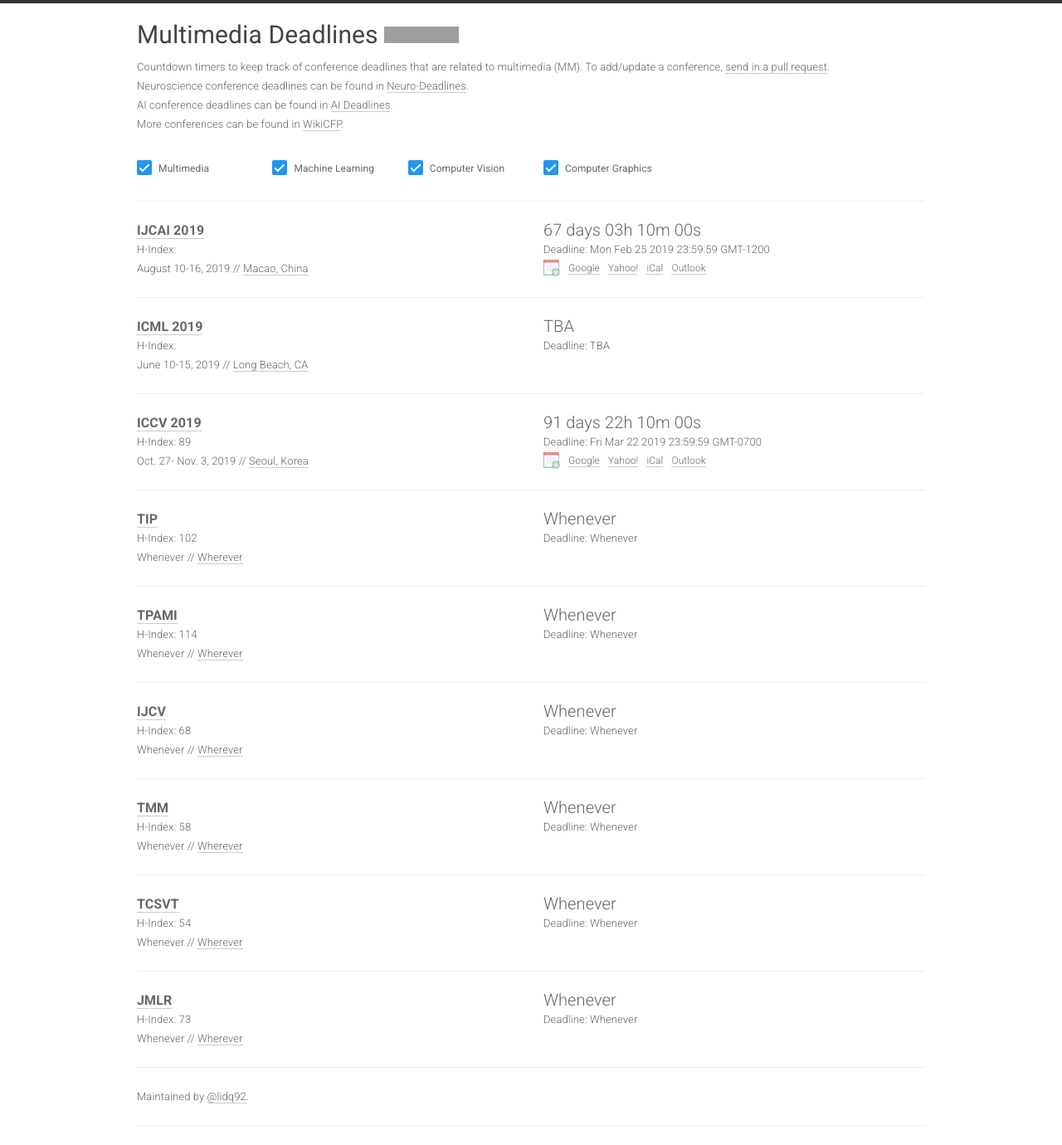
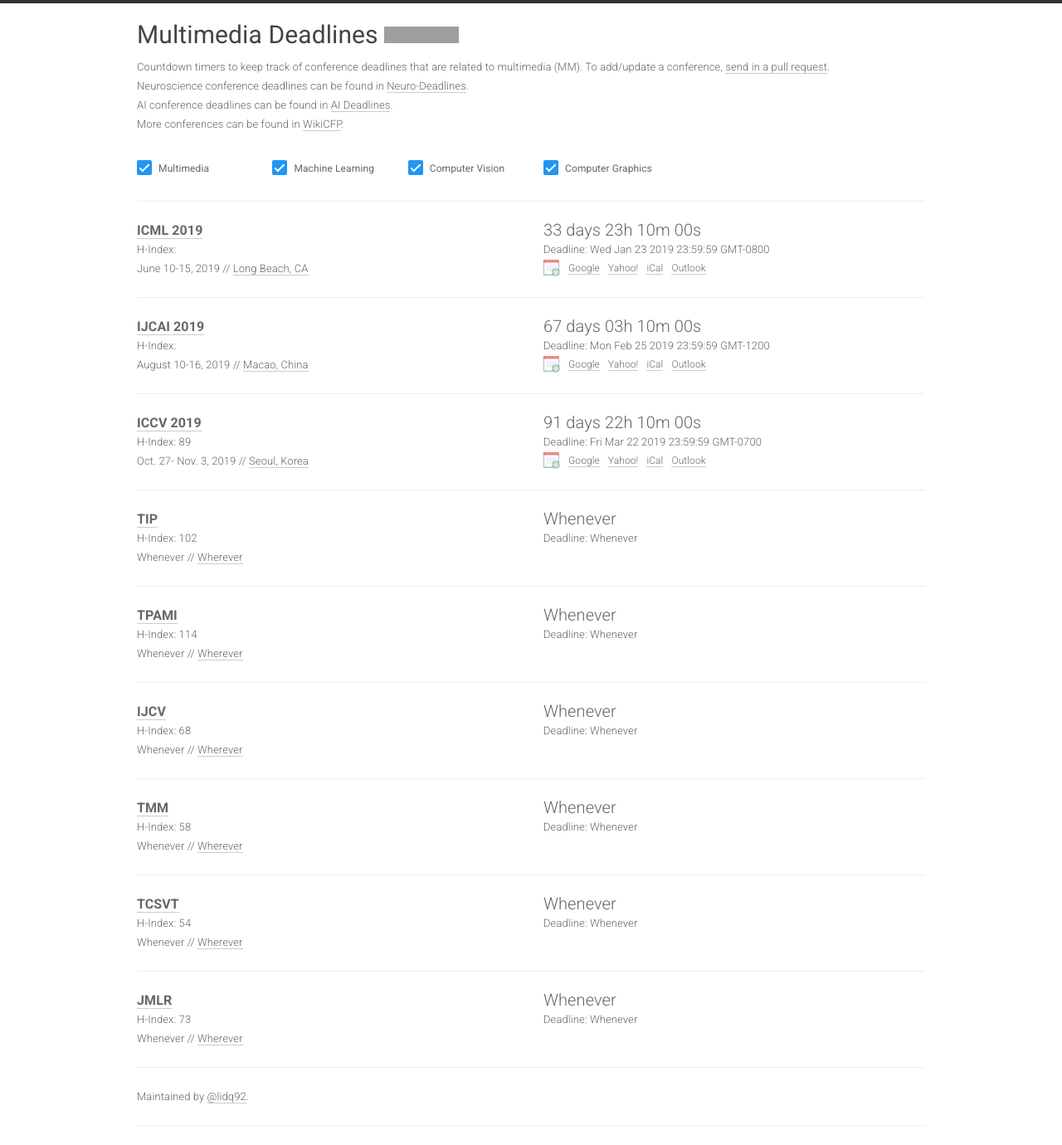
Before and after one commit to lidq92/lidq92.github.io, a Jekyll site: the page built from index.html, in a window 1280 px wide. Shown: the whole page at 83% size. Built offline with Jekyll 4.4.1, drawn with Linux system fonts in a browser that asks for light colours; nearby versions of some CDN libraries; some of the changed lines change nothing that is shown; grey boxes are pictures that could not be loaded.

Commit message:
Update conferences.yml

```diff
--- a/_data/conferences.yml
+++ b/_data/conferences.yml
@@ -1,5 +1,16 @@
 
 ---
+
+- name: ICML
+  year: 2019
+  id: icml19
+  link: https://icml.cc/Conferences/2019
+  deadline: "2019-01-23 23:59:59"
+  timezone: America/Los_Angeles
+  date: June 10-15, 2019
+  place: Long Beach, CA
+  sub: ML
+
 - name: IJCAI
   year: 2019
   id: ijcai19
@@ -8,16 +19,6 @@
   timezone: Etc/GMT+12
   date: August 10-16, 2019
   place: Macao, China
-  sub: ML
-
-- name: ICML
-  year: 2019
-  id: icml19
-  link: https://icml.cc/Conferences/2019
-  deadline: TBA
-  timezone: America/Los_Angeles
-  date: June 10-15, 2019
-  place: Long Beach, CA
   sub: ML
 
 - name: ICCV
```
